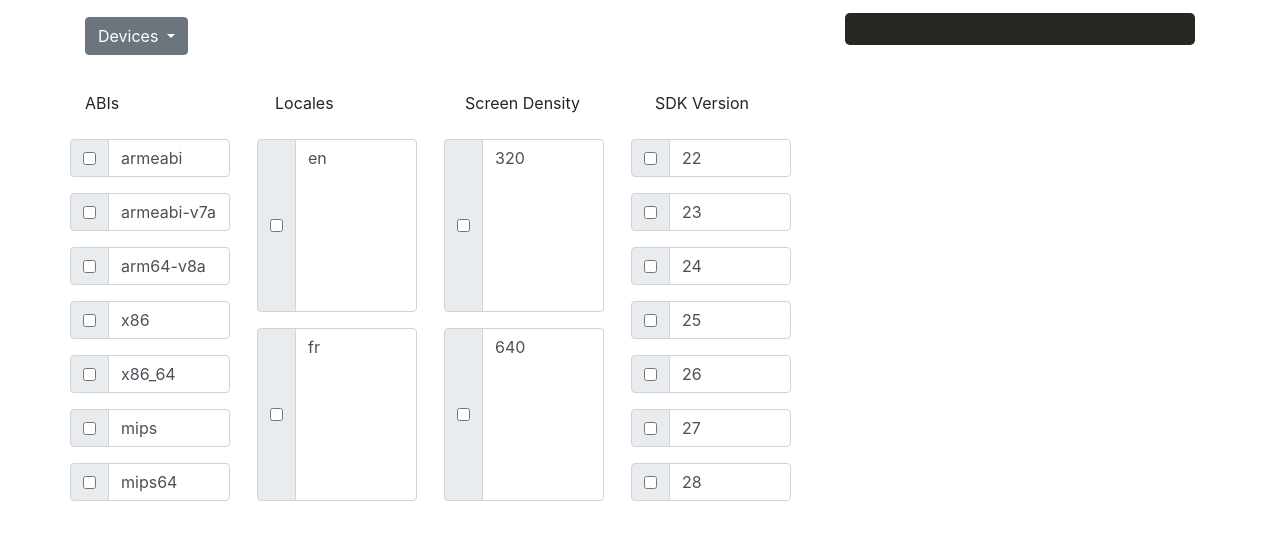
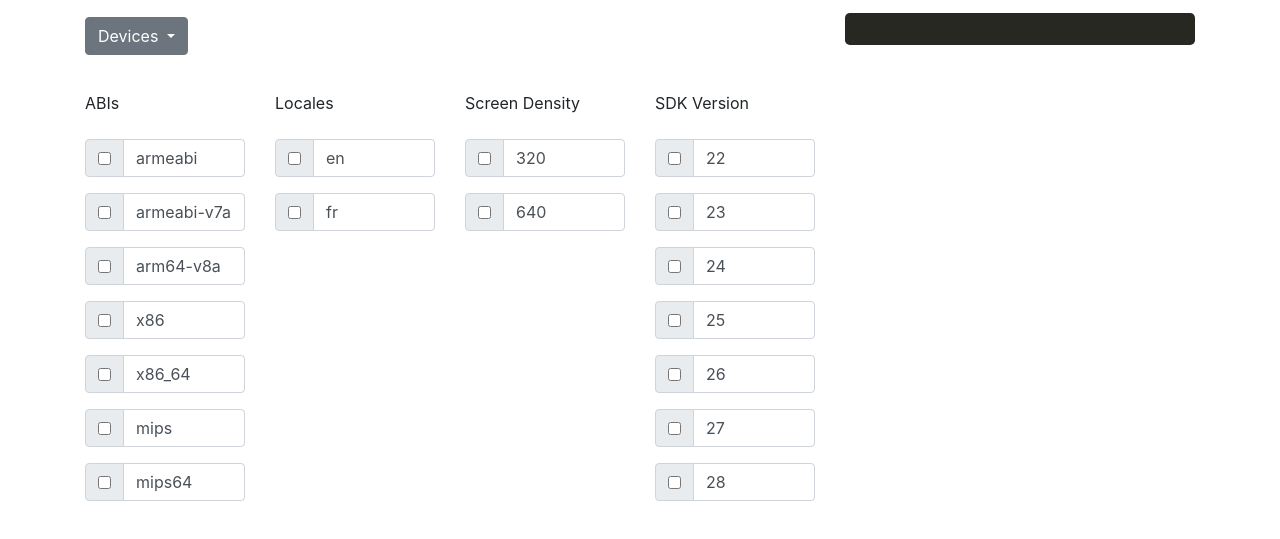
Before and after one commit to nikhilbansal97/device-spec-generator, a plain HTML site: page index.html in a window 1280 px wide. Shown: the part 75-614 px from the top of the page. Drawn offline with nearby package versions, Linux system fonts and the light colour scheme; some packages are replaced by stand-ins of ours; a script that the page names is missing.

Commit message:
Fix: Different heights of items in columns

```diff
--- a/css/style.css
+++ b/css/style.css
@@ -12,7 +12,7 @@ p {
 }
 
 .col-3 {
-  margin-right: 12px;
+  /* margin-right: 12px; */
 }
 
 .header {
--- a/index.html
+++ b/index.html
@@ -31,7 +31,7 @@
         </div>
 
         <div class="row header">
-          <div class="col">ABIs</div>
+          <div class="col ">ABIs</div>
           <div class="col">Locales</div>
           <div class="col">Screen Density</div>
           <div class="col">SDK Version</div>
@@ -39,19 +39,20 @@
 
         <div class="row">
           <!-- Supported ABIs Column -->
-          <div class="col-3 row abi-container">
+          <div class="col-3 abi-container">
+
           </div>
 
           <!-- Supported Locales Column -->
-          <div class="col-3 row locale-container">
+          <div class="col-3 locale-container">
           </div>
 
           <!-- Screen Density Column -->
-          <div class="col-3 row density-container">
+          <div class="col-3 density-container">
           </div>
 
           <!-- SDK Version Column -->
-          <div class="col-3 row sdk-container">
+          <div class="col-3 sdk-container">
           </div>
         </div>
       </div>
```
